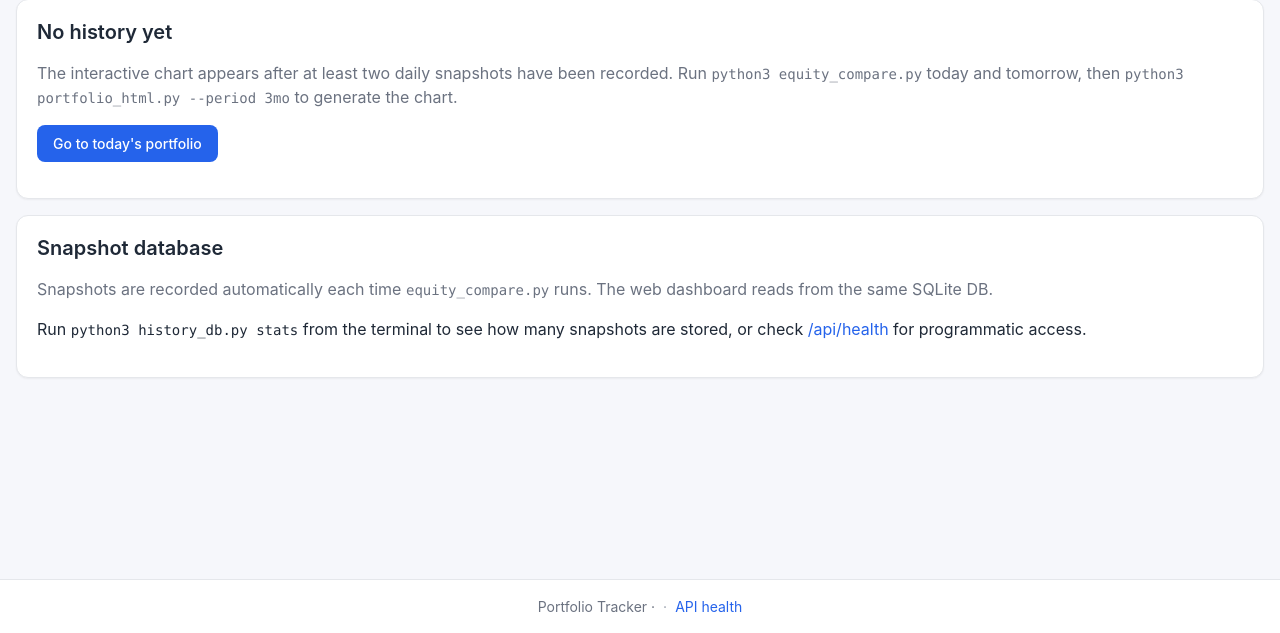
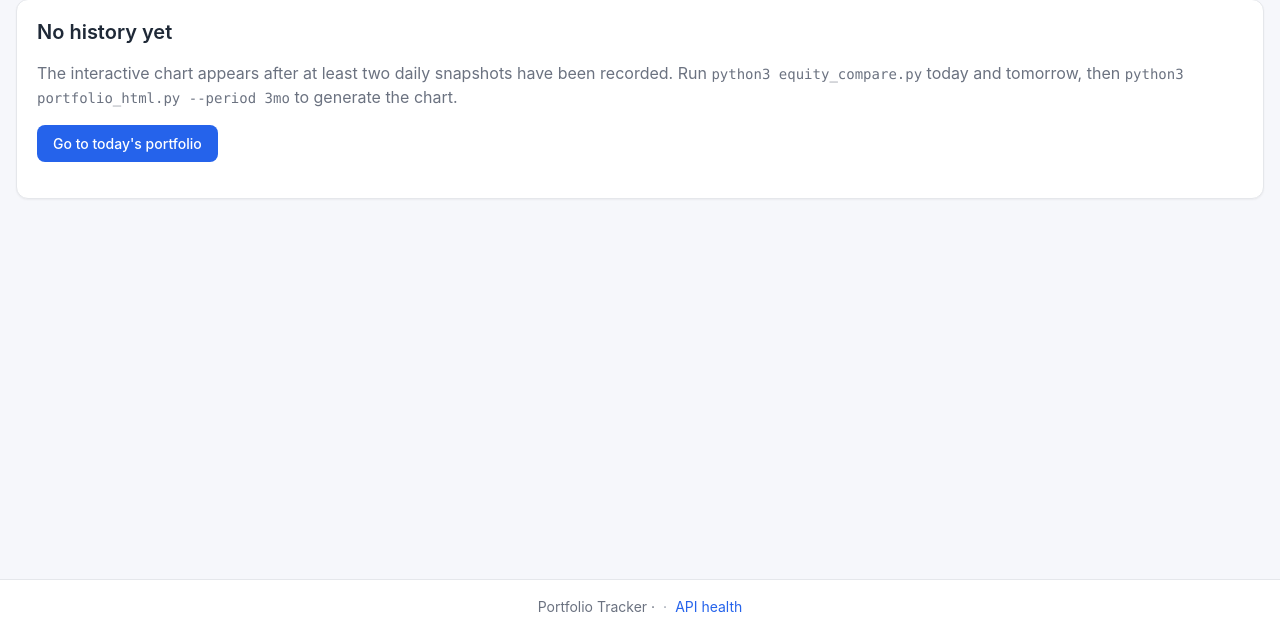
Before and after one commit to harishkumar9640/portfolio-tracker, a FastAPI app: page /history in a window 1280 px wide. Shown: the part 167-800 px from the top of the page. Run offline with FastAPI, Linux system fonts and the light colour scheme.

Commit message:
Remove redundant 'Snapshot database' card from history page
User feedback: 'Below the history page we are seeing some Snapshot
database matter, ... I need you to remove it, i guess it is
unnecessary to me'

The removed card just pointed the user at terminal commands and the
/api/health endpoint. It was developer-facing information that has
no value for a personal dashboard; the SQLite snapshots are an
implementation detail, not a feature.

Verified in headless Chromium: history page now ends cleanly after
the chart card. No console errors. 300 tests still passing,
pre-publish check 15/15.

```diff
--- a/webapp/templates/history.html
+++ b/webapp/templates/history.html
@@ -37,18 +37,4 @@
   </section>
 {% endif %}
 
-<section class="card">
-  <h2 class="mb-3">Snapshot database</h2>
-  {% set health = None %}
-  <p class="text-muted text-sm">
-    Snapshots are recorded automatically each time <code>equity_compare.py</code>
-    runs. The web dashboard reads from the same SQLite DB.
-  </p>
-  <p>
-    Run <code>python3 history_db.py stats</code> from the terminal to see
-    how many snapshots are stored, or check <a href="/api/health">/api/health</a>
-    for programmatic access.
-  </p>
-</section>
-
 {% endblock %}
```
